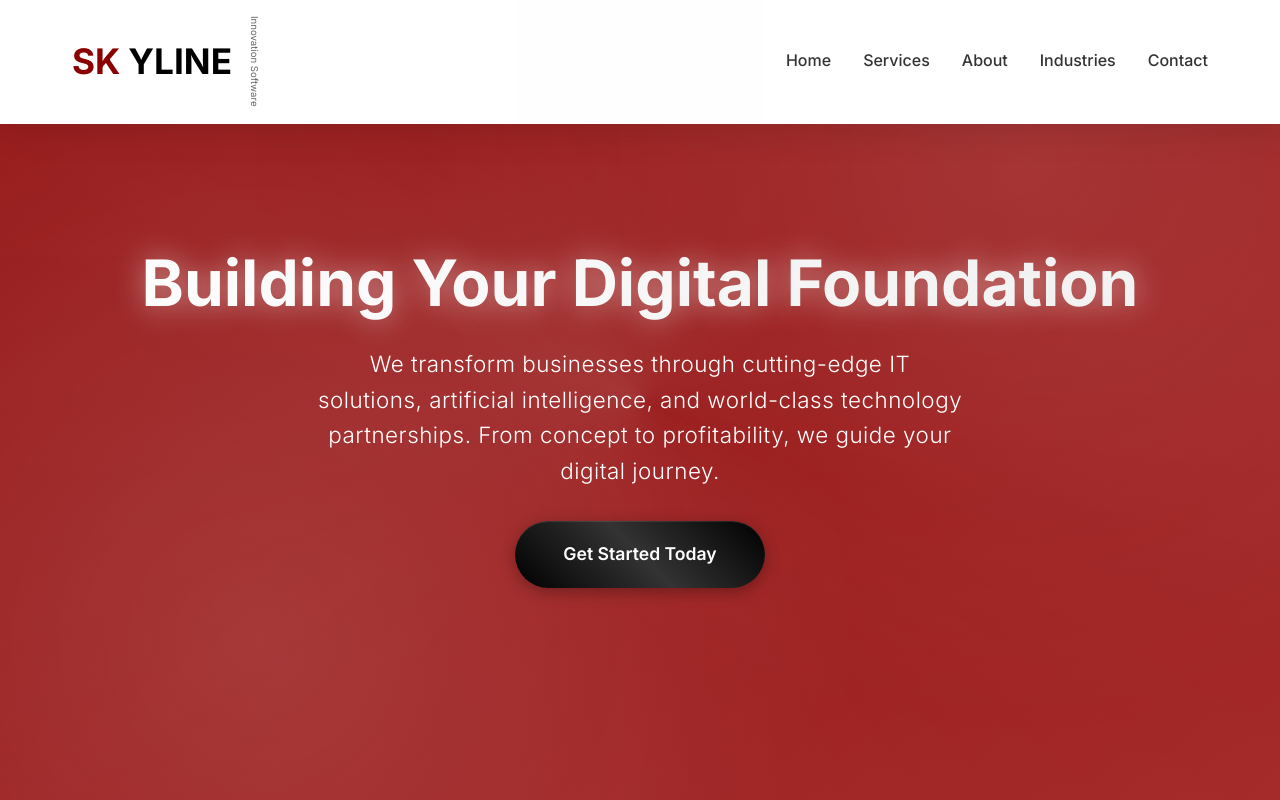
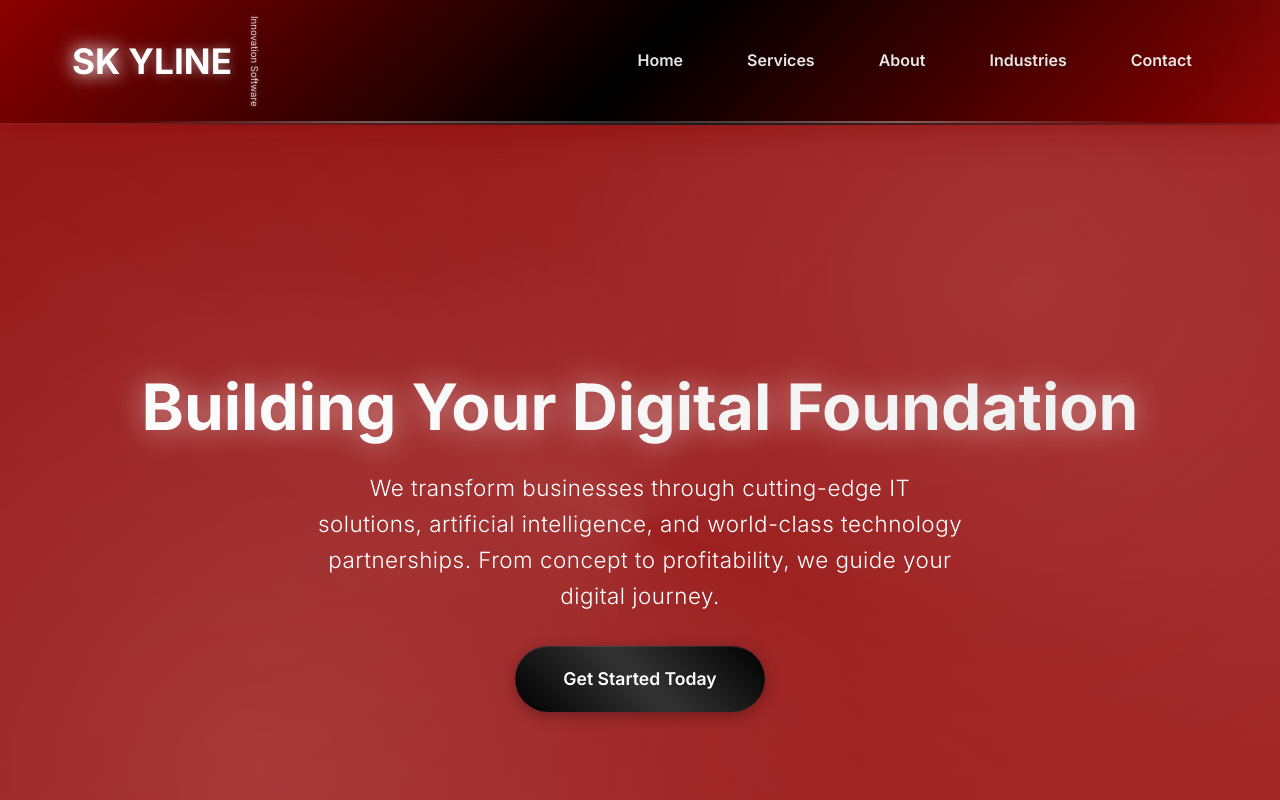
Before and after one commit to hasanalshiekh/skylineweb, a plain HTML site: page index.html in a window 1280 px wide. Shown: the top 800 px of the page. Drawn offline with Linux system fonts and the light colour scheme.

Commit message:
Update navbar with SKYLINE logo colors and creative effects: gradient background, animated shimmer, glowing logo, and enhanced navigation links

```diff
--- a/index.html
+++ b/index.html
@@ -99,33 +99,68 @@
 
         /* Header */
         .header {
-            background: rgba(255, 255, 255, 0.95);
+            background: linear-gradient(135deg, #8B0000 0%, #000 50%, #8B0000 100%);
             backdrop-filter: blur(20px);
-            border-bottom: 1px solid rgba(255, 255, 255, 0.2);
-            color: #333;
+            border-bottom: 2px solid rgba(255, 255, 255, 0.1);
+            color: white;
             padding: 1rem 0;
             position: fixed;
             width: 100%;
             top: 0;
             z-index: 1000;
-            box-shadow: 0 8px 32px rgba(0, 0, 0, 0.1);
-            transition: all 0.3s ease;
+            box-shadow:
+                0 8px 32px rgba(139, 0, 0, 0.3),
+                0 0 20px rgba(139, 0, 0, 0.2);
+            transition: all 0.4s ease;
+            position: relative;
+            overflow: hidden;
         }
 
         .header::before {
             content: '';
             position: absolute;
             top: 0;
+            left: -100%;
+            width: 100%;
+            height: 100%;
+            background: linear-gradient(90deg,
+                transparent,
+                rgba(255, 255, 255, 0.1),
+                transparent);
+            animation: navbarShimmer 4s ease-in-out infinite;
+        }
+
+        .header::after {
+            content: '';
+            position: absolute;
+            bottom: 0;
             left: 0;
             right: 0;
-            bottom: 0;
-            background: linear-gradient(90deg, transparent, rgba(139, 0, 0, 0.05), transparent);
-            animation: shimmer 3s ease-in-out infinite;
+            height: 2px;
+            background: linear-gradient(90deg,
+                transparent,
+                #fff,
+                rgba(255, 255, 255, 0.5),
+                #fff,
+                transparent);
+            animation: borderGlow 3s ease-in-out infinite;
         }
 
-        @keyframes shimmer {
-            0%, 100% { opacity: 0; }
-            50% { opacity: 1; }
+        @keyframes navbarShimmer {
+            0% { left: -100%; }
+            50% { left: 100%; }
+            100% { left: -100%; }
+        }
+
+        @keyframes borderGlow {
+            0%, 100% {
+                opacity: 0.3;
+                transform: scaleX(0.8);
+            }
+            50% {
+                opacity: 1;
+                transform: scaleX(1);
+            }
         }
 
         .nav-container {
@@ -135,6 +170,8 @@
             justify-content: space-between;
             align-items: center;
             padding: 0 2rem;
+            position: relative;
+            z-index: 2;
         }
 
         .logo {
@@ -144,45 +181,111 @@
             display: flex;
             align-items: center;
             gap: 0.5rem;
+            position: relative;
+            z-index: 3;
         }
 
         .logo-sky {
-            color: #8B0000;
+            color: #fff;
             font-weight: 800;
             font-size: 2.2rem;
+            text-shadow:
+                0 0 10px rgba(255, 255, 255, 0.5),
+                0 0 20px rgba(255, 255, 255, 0.3);
+            animation: logoGlow 2s ease-in-out infinite alternate;
         }
 
         .logo-yline {
-            color: #000;
+            color: #fff;
             font-weight: 700;
             font-size: 2.2rem;
+            text-shadow:
+                0 0 10px rgba(255, 255, 255, 0.3),
+                0 0 15px rgba(255, 255, 255, 0.2);
         }
 
         .logo-tagline {
             font-size: 0.6rem;
-            color: #666;
+            color: rgba(255, 255, 255, 0.8);
             font-weight: 400;
             margin-left: 0.5rem;
             writing-mode: vertical-rl;
             text-orientation: mixed;
             line-height: 1.2;
+            text-shadow: 0 0 5px rgba(255, 255, 255, 0.3);
+        }
+
+        @keyframes logoGlow {
+            0% {
+                text-shadow:
+                    0 0 10px rgba(255, 255, 255, 0.5),
+                    0 0 20px rgba(255, 255, 255, 0.3);
+            }
+            100% {
+                text-shadow:
+                    0 0 15px rgba(255, 255, 255, 0.8),
+                    0 0 25px rgba(255, 255, 255, 0.5),
+                    0 0 35px rgba(255, 255, 255, 0.2);
+            }
         }
 
         .nav-menu {
             display: flex;
             list-style: none;
             gap: 2rem;
+            position: relative;
+            z-index: 3;
+        }
+
+        .nav-menu li {
+            position: relative;
         }
 
         .nav-menu a {
-            color: #333;
+            color: rgba(255, 255, 255, 0.9);
             text-decoration: none;
-            font-weight: 500;
-            transition: color 0.3s ease;
+            font-weight: 600;
+            font-size: 1rem;
+            padding: 0.5rem 1rem;
+            border-radius: 25px;
+            transition: all 0.4s cubic-bezier(0.175, 0.885, 0.32, 1.275);
+            position: relative;
+            overflow: hidden;
+            text-shadow: 0 1px 3px rgba(0, 0, 0, 0.3);
+        }
+
+        .nav-menu a::before {
+            content: '';
+            position: absolute;
+            top: 0;
+            left: 0;
+            right: 0;
+            bottom: 0;
+            background: linear-gradient(45deg, rgba(255, 255, 255, 0.1), rgba(255, 255, 255, 0.2));
+            border-radius: 25px;
+            opacity: 0;
+            transform: scale(0.8);
+            transition: all 0.3s ease;
         }
 
         .nav-menu a:hover {
-            color: #8B0000;
+            color: #fff;
+            transform: translateY(-2px);
+            text-shadow:
+                0 0 10px rgba(255, 255, 255, 0.8),
+                0 2px 5px rgba(0, 0, 0, 0.5);
+            box-shadow:
+                0 5px 15px rgba(255, 255, 255, 0.2),
+                inset 0 1px 0 rgba(255, 255, 255, 0.3);
+        }
+
+        .nav-menu a:hover::before {
+            opacity: 1;
+            transform: scale(1);
+        }
+
+        .nav-menu a:active {
+            transform: translateY(0);
         }
 
         /* Hero Section */
@@ -913,9 +1016,11 @@
         window.addEventListener('scroll', function() {
             const header = document.querySelector('.header');
             if (window.scrollY > 100) {
-                header.style.background = 'rgba(255, 255, 255, 0.95)';
+                header.style.background = 'linear-gradient(135deg, rgba(139, 0, 0, 0.95) 0%, rgba(0, 0, 0, 0.95) 50%, rgba(139, 0, 0, 0.95) 100%)';
+                header.style.boxShadow = '0 8px 32px rgba(139, 0, 0, 0.4), 0 0 30px rgba(139, 0, 0, 0.3)';
             } else {
-                header.style.background = 'white';
+                header.style.background = 'linear-gradient(135deg, #8B0000 0%, #000 50%, #8B0000 100%)';
+                header.style.boxShadow = '0 8px 32px rgba(139, 0, 0, 0.3), 0 0 20px rgba(139, 0, 0, 0.2)';
             }
         });
 
```
